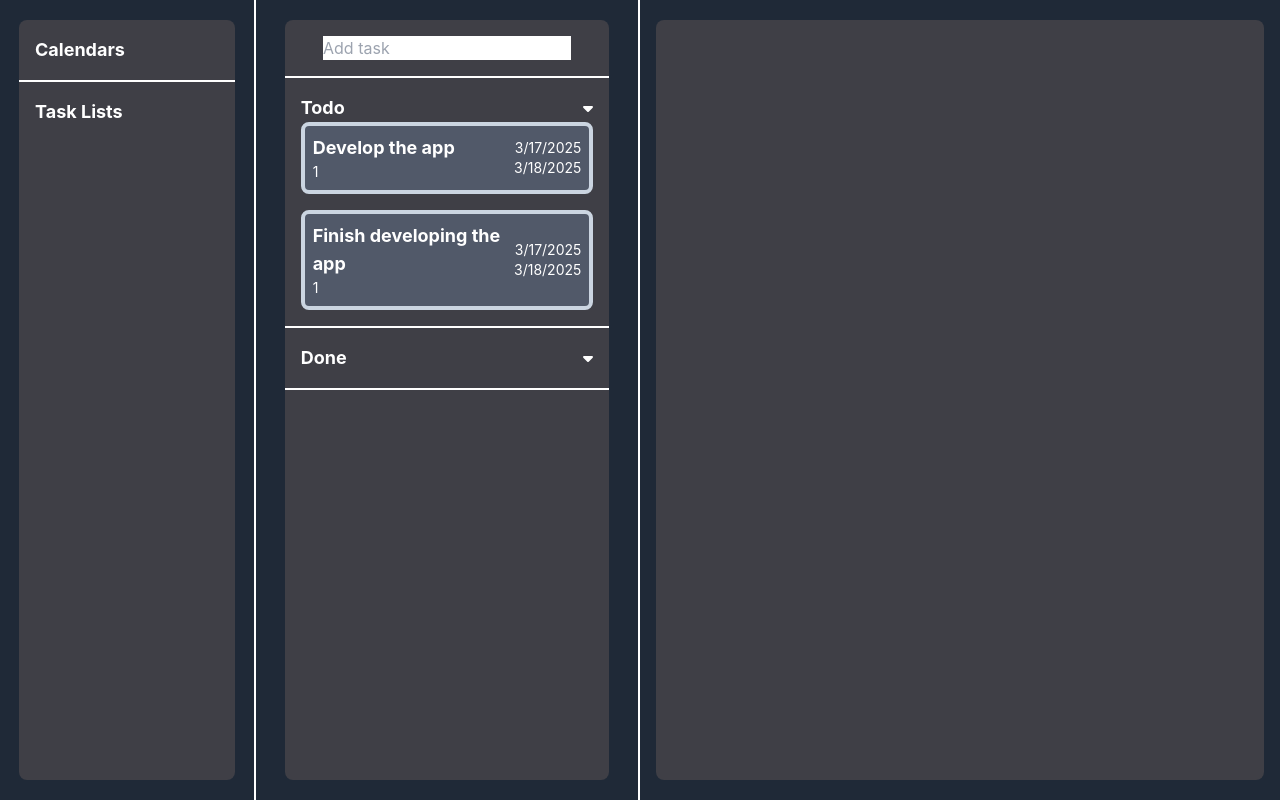
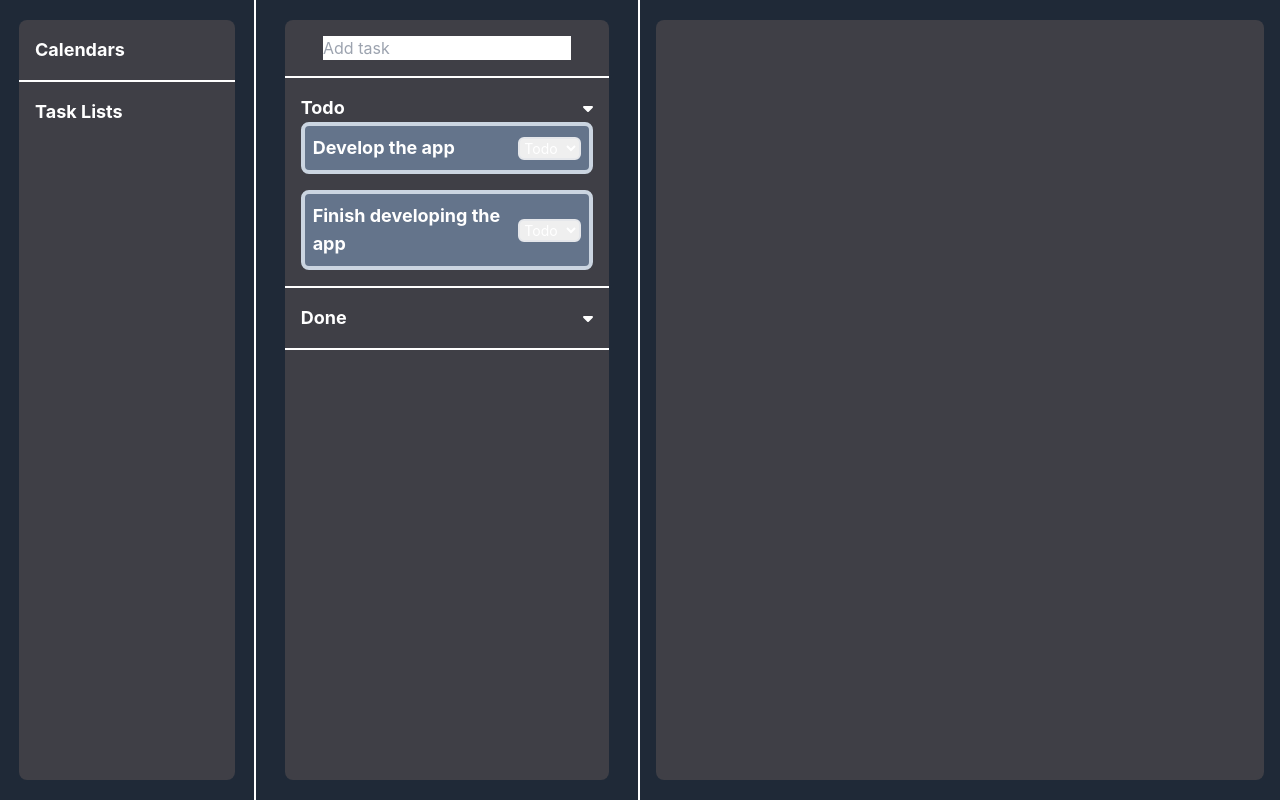
Before and after one commit to sidgames5/azul, a React (Create React App) app: page / in a window 1280 px wide. Built offline with nearby package versions, Linux system fonts and the light colour scheme.

Commit message:
Enhance TaskCard component with status management and dynamic styling

```diff
--- a/src/components/TaskCard.jsx
+++ b/src/components/TaskCard.jsx
@@ -1,14 +1,28 @@
 import { motion } from "motion/react";
+import { useState } from "react";
 
 export default function TaskCard({ task }) {
-    return <motion.div className="flex flex-row items-center justify-between w-full h-fit bg-slate-500 bg-opacity-50 border-slate-300 border-4 rounded-lg p-2 cursor-pointer" initial={{ scale: 1 }} whileHover={{ scale: 1.02, rotateZ: 1 }}>
-        <div className="flex flex-col items-start justify-start">
-            <h1 className="text-left self-start text-lg font-bold">{task.name}</h1>
-            <p className="text-left self-start text-sm">{task.status}</p>
-        </div>
-        <div className="flex flex-col items-end justify-end">
-            <p className="text-right self-end text-sm">{task.startDate.toLocaleDateString()}</p>
-            <p className="text-right self-end text-sm">{task.endDate.toLocaleDateString()}</p>
-        </div>
+    const [status, setStatus] = useState(task.status);
+
+    const getStatusColor = (status) => {
+        switch (status) {
+            case 1:
+                return "red";
+            case 2:
+                return "yellow";
+            case 3:
+                return "green";
+            default:
+                return "gray";
+        }
+    };
+
+    return <motion.div className={`flex flex-row items-center justify-between w-full h-fit border-slate-300 border-4 rounded-lg p-2 cursor-pointer bg-slate-500`} initial={{ scale: 1 }} whileHover={{ scale: 1.02, rotateZ: 1 }}>
+        <h1 className="text-left self-start text-lg font-bold">{task.name}</h1>
+        <select className={`text-sm bg-${getStatusColor()}-500 border-${getStatusColor()}-300 border-2 rounded-md`} value={status} onChange={(e) => setStatus(e.target.value)}>
+            <option value={1}>Todo</option>
+            <option value={2}>Doing</option>
+            <option value={3}>Done</option>
+        </select>
     </motion.div>;
 }
```
